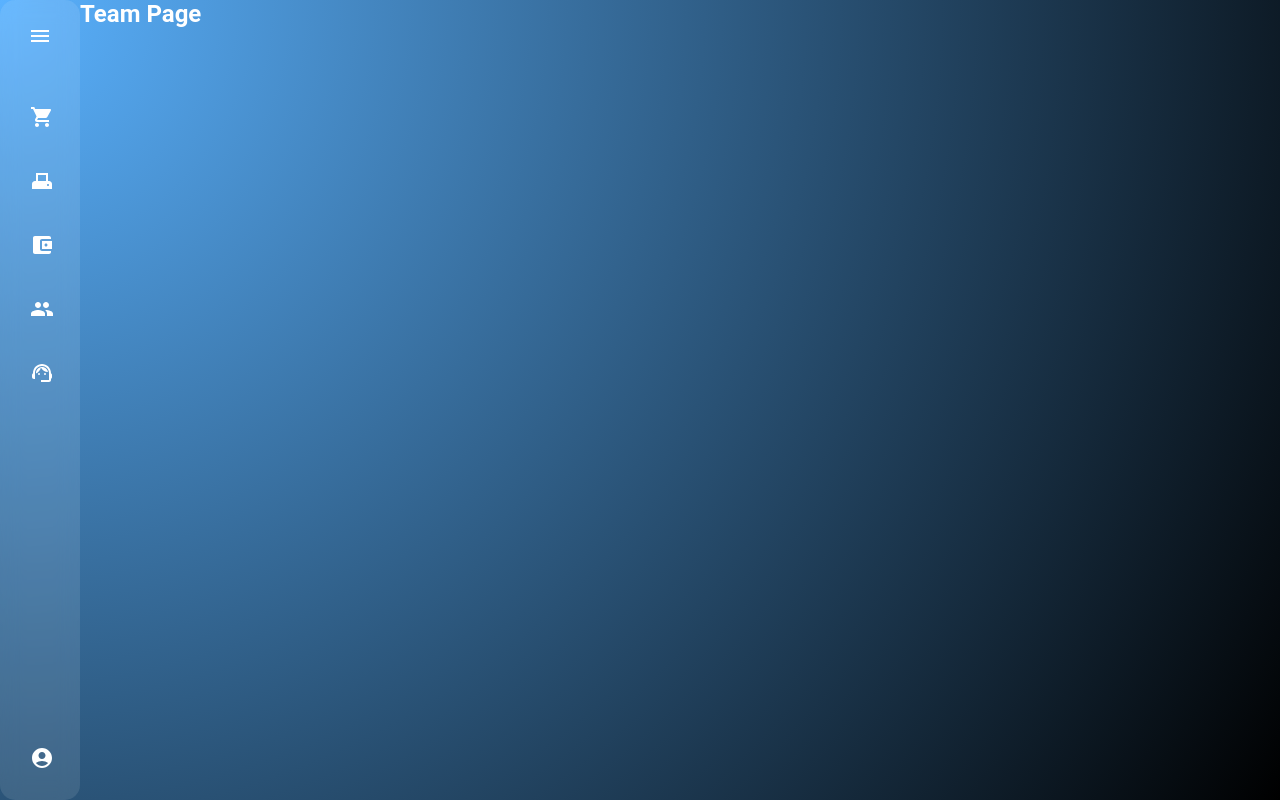
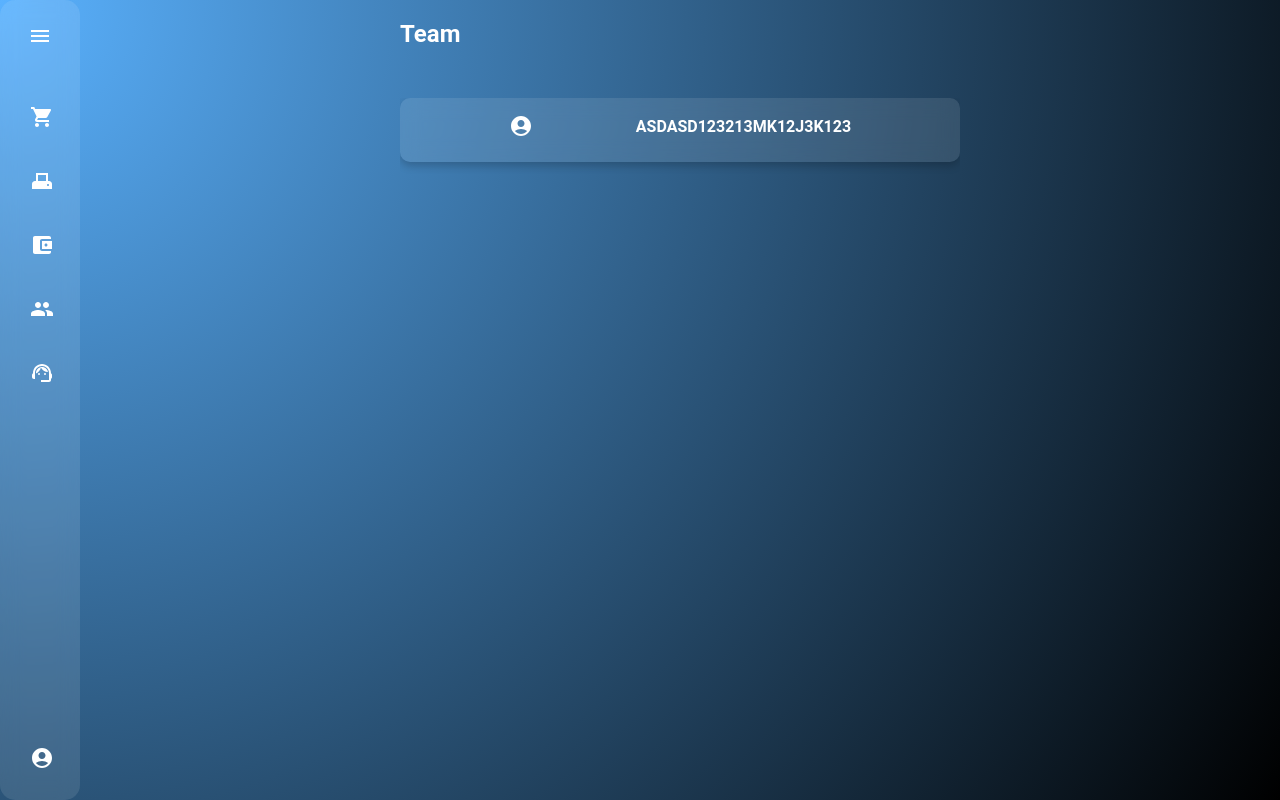
Before and after one commit to ayushsuryan/CloudMine-Frontend, a React (Vite) app: page /dashboard/team in a window 1280 px wide. Built offline with nearby package versions, Linux system fonts and the light colour scheme; sample sign-in values are in the browser's storage.

Commit message:
Done Designing

```diff
--- a/src/components/DashboardContent/Deposit.jsx
+++ b/src/components/DashboardContent/Deposit.jsx
@@ -12,7 +12,7 @@ const Deposit = () => {
         <div className="scrollable-container">
           <div className="glassy-card">
             <CardContent>
-              <Typography variant="h5" component="div" className="card-title">
+              <Typography variant="h6" component="div" className="card-title">
                 Balance: 5000 INR
               </Typography>
 
--- a/src/components/DashboardContent/Rigs.jsx
+++ b/src/components/DashboardContent/Rigs.jsx
@@ -31,7 +31,7 @@ const Rigs = () => {
           <div className="glassy-card">
             <CardContent>
               <img src="../../src/assets/rig1.svg" alt="rig1" width="50%" />
-              <Typography variant="h5" component="div" className="card-title">
+              <Typography variant="h6" component="div" className="card-title">
                 RIG UNIXO BRONZE
               </Typography>
               <Typography variant="body2" className="card-content">
--- a/src/components/DashboardContent/Team.jsx
+++ b/src/components/DashboardContent/Team.jsx
@@ -1,9 +1,32 @@
-import React from "react";
+import React, { useState } from "react";
+import { CardContent, Typography } from "@mui/material";
+import "./Deposit.css"; // Custom CSS for glassy card styles
+import AccountCircleIcon from "@mui/icons-material/AccountCircle";
 
 const Team = () => {
+  // Function to simulate mining start
+
   return (
     <div>
-      <h2>Team Page</h2>
+      <div className="order-container">
+        <h2>Team</h2>
+        <div className="scrollable-container">
+          <div className="glassy-card">
+            <CardContent
+              style={{
+                display: "flex",
+                alignItems: "center",
+                justifyContent: "space-evenly",
+              }}
+            >
+              <AccountCircleIcon className="icon" />
+              <Typography variant="p" component="div" className="card-title">
+                ASDASD123213MK12J3K123
+              </Typography>
+            </CardContent>
+          </div>
+        </div>
+      </div>
     </div>
   );
 };
```
